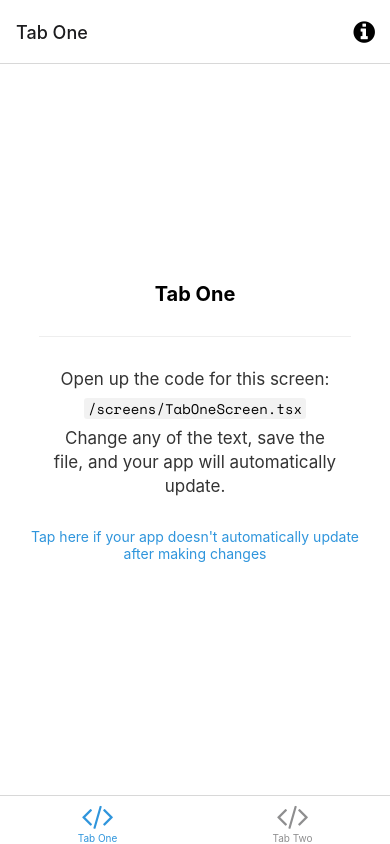
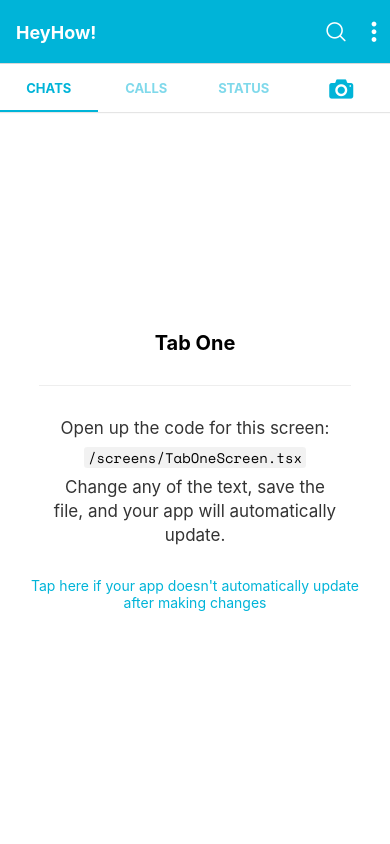
Before and after one commit to farhan-hafizh/HeyHow, a React Native app: screen /Chats in a window 390 px wide. Built offline with nearby package versions, Linux system fonts and the light colour scheme; what expo-linking would draw is missing.

Commit message:
INNIT
innit and create basic component

```diff
--- a/constants/Colors.ts
+++ b/constants/Colors.ts
@@ -1,4 +1,4 @@
-const tintColorLight = '#2f95dc';
+const tintColorLight = '#00B4D8';
 const tintColorDark = '#fff';
 
 export default {
--- a/navigation/index.tsx
+++ b/navigation/index.tsx
@@ -3,12 +3,13 @@
  * https://reactnavigation.org/docs/getting-started
  *
  */
-import { FontAwesome } from '@expo/vector-icons';
+import { AntDesign, Entypo, FontAwesome } from '@expo/vector-icons';
 import { createBottomTabNavigator } from '@react-navigation/bottom-tabs';
+import { createMaterialTopTabNavigator } from '@react-navigation/material-top-tabs';
 import { NavigationContainer, DefaultTheme, DarkTheme } from '@react-navigation/native';
 import { createNativeStackNavigator } from '@react-navigation/native-stack';
 import * as React from 'react';
-import { ColorSchemeName, Pressable } from 'react-native';
+import { ColorSchemeName, Pressable, View } from 'react-native';
 
 import Colors from '../constants/Colors';
 import useColorScheme from '../hooks/useColorScheme';
@@ -37,8 +38,27 @@ const Stack = createNativeStackNavigator<RootStackParamList>();
 
 function RootNavigator() {
   return (
-    <Stack.Navigator>
-      <Stack.Screen name="Root" component={BottomTabNavigator} options={{ headerShown: false }} />
+    <Stack.Navigator screenOptions={{
+      headerStyle: {
+        backgroundColor: Colors.light.tint
+      },
+      headerTintColor: Colors.light.background,
+      headerTitleAlign: 'left',
+      headerTitleStyle:{
+        fontWeight: 'bold'
+      },
+    }}>
+      <Stack.Screen name="Root"
+        component={MainTabNavigator}
+        options={{
+          title: 'HeyHow!',
+          headerRight:() => (
+            <View style={{flexDirection: 'row',width: 60, justifyContent:'space-between', marginRight:5}}>
+              <AntDesign name="search1" size={22} color="white" />
+              <Entypo name="dots-three-vertical" size={22} color="white" />
+            </View>
+          )
+        }}/>
       <Stack.Screen name="NotFound" component={NotFoundScreen} options={{ title: 'Oops!' }} />
       <Stack.Group screenOptions={{ presentation: 'modal' }}>
         <Stack.Screen name="Modal" component={ModalScreen} />
@@ -51,57 +71,66 @@ function RootNavigator() {
  * A bottom tab navigator displays tab buttons on the bottom of the display to switch screens.
  * https://reactnavigation.org/docs/bottom-tab-navigator
  */
-const BottomTab = createBottomTabNavigator<RootTabParamList>();
+const MainTab = createMaterialTopTabNavigator<RootTabParamList>();
 
-function BottomTabNavigator() {
+function MainTabNavigator() {
   const colorScheme = useColorScheme();
 
   return (
-    <BottomTab.Navigator
-      initialRouteName="TabOne"
+    <MainTab.Navigator
+      initialRouteName="Chats"
       screenOptions={{
         tabBarActiveTintColor: Colors[colorScheme].tint,
-      }}>
-      <BottomTab.Screen
-        name="TabOne"
+        tabBarIndicatorStyle:{
+          backgroundColor: Colors[colorScheme].tint,
+          shadowOpacity: 0, //ios
+          elevation:0  //android
+        },
+        tabBarLabelStyle:{
+          fontWeight: 'bold'
+        }
+      }}
+      >
+
+      <MainTab.Screen
+        name="Chats"
         component={TabOneScreen}
-        options={({ navigation }: RootTabScreenProps<'TabOne'>) => ({
-          title: 'Tab One',
-          tabBarIcon: ({ color }) => <TabBarIcon name="code" color={color} />,
-          headerRight: () => (
-            <Pressable
-              onPress={() => navigation.navigate('Modal')}
-              style={({ pressed }) => ({
-                opacity: pressed ? 0.5 : 1,
-              })}>
-              <FontAwesome
-                name="info-circle"
-                size={25}
-                color={Colors[colorScheme].text}
-                style={{ marginRight: 15 }}
-              />
-            </Pressable>
-          ),
-        })}
-      />
-      <BottomTab.Screen
-        name="TabTwo"
-        component={TabTwoScreen}
         options={{
-          title: 'Tab Two',
-          tabBarIcon: ({ color }) => <TabBarIcon name="code" color={color} />,
+        title: 'Chats',
+        // tabBarIcon: ({ color }) => <TabBarIcon name="code" color={color} />,
         }}
       />
-    </BottomTab.Navigator>
+
+      <MainTab.Screen
+        name="Calls"
+        component={TabTwoScreen}
+
+        options={{
+          title: 'Calls',
+          // tabBarIcon: ({ color }) => <TabBarIcon name="code" color={color} />,
+        }}
+      />
+      <MainTab.Screen
+        name="Status"
+        component={TabOneScreen}
+        options={{
+        title: 'Status',
+        // tabBarIcon: ({ color }) => <TabBarIcon name="code" color={color} />,
+        }}
+      />
+      <MainTab.Screen
+        name="Camera"
+        component={TabOneScreen}
+        options={{
+          tabBarIcon: ({ color }) => <Entypo name="camera" size={24} color={Colors.light.tint} />,
+          tabBarLabel: () => null,
+
+        }}
+      />
+    </MainTab.Navigator>
   );
 }
 
 /**
  * You can explore the built-in icon families and icons on the web at https://icons.expo.fyi/
  */
-function TabBarIcon(props: {
-  name: React.ComponentProps<typeof FontAwesome>['name'];
-  color: string;
-}) {
-  return <FontAwesome size={30} style={{ marginBottom: -3 }} {...props} />;
-}
--- a/package.json
+++ b/package.json
@@ -16,6 +16,7 @@
   "dependencies": {
     "@expo/vector-icons": "^12.0.0",
     "@react-navigation/bottom-tabs": "^6.0.5",
+    "@react-navigation/material-top-tabs": "^6.1.1",
     "@react-navigation/native": "^6.0.2",
     "@react-navigation/native-stack": "^6.1.0",
     "expo": "~44.0.0",
@@ -29,16 +30,19 @@
     "react": "17.0.1",
     "react-dom": "17.0.1",
     "react-native": "0.64.3",
+    "react-native-pager-view": "^5.4.9",
+    "react-native-reanimated": "~2.3.1",
     "react-native-safe-area-context": "3.3.2",
     "react-native-screens": "~3.10.1",
+    "react-native-tab-view": "^3.1.1",
     "react-native-web": "0.17.1"
   },
   "devDependencies": {
     "@babel/core": "^7.12.9",
     "@types/react": "~17.0.21",
     "@types/react-native": "~0.64.12",
+    "jest": "^26.6.3",
     "jest-expo": "~44.0.1",
-    "jest": "^26.6.3",
     "react-test-renderer": "17.0.1",
     "typescript": "~4.3.5"
   },
```
Also changed, not shown: types.tsx (+6 -2 lines), 1 other file (tests, documents, lock files or other folders).
